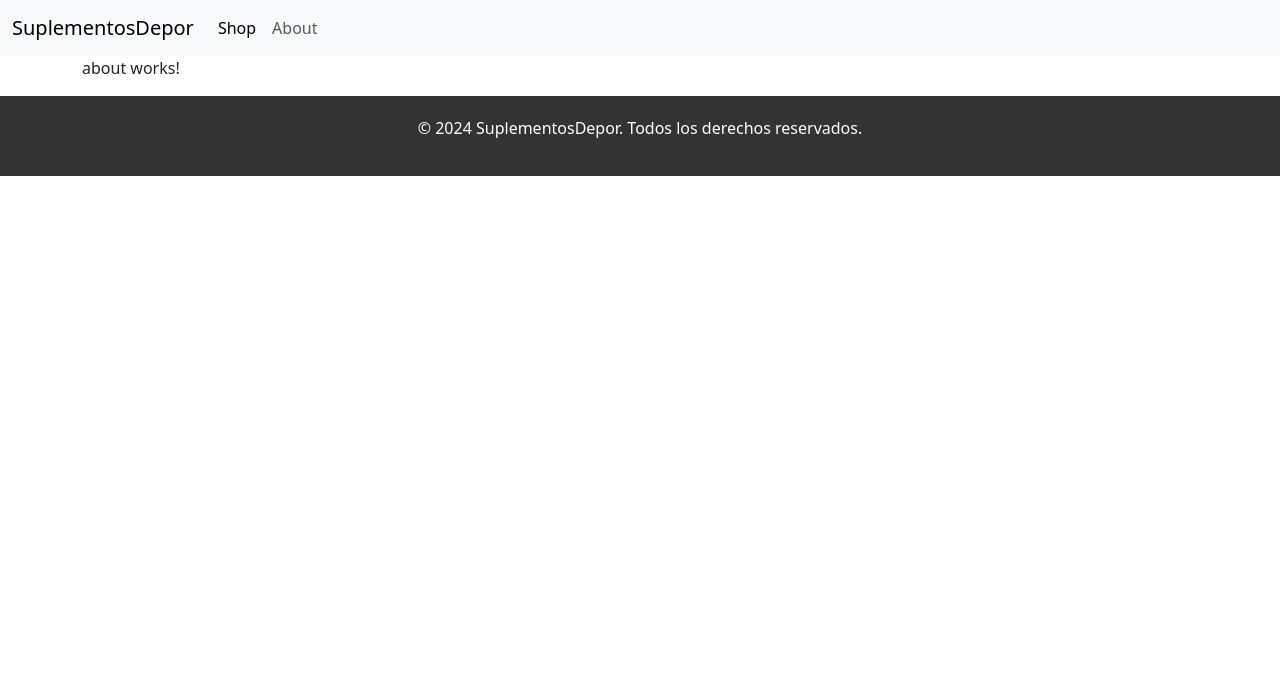
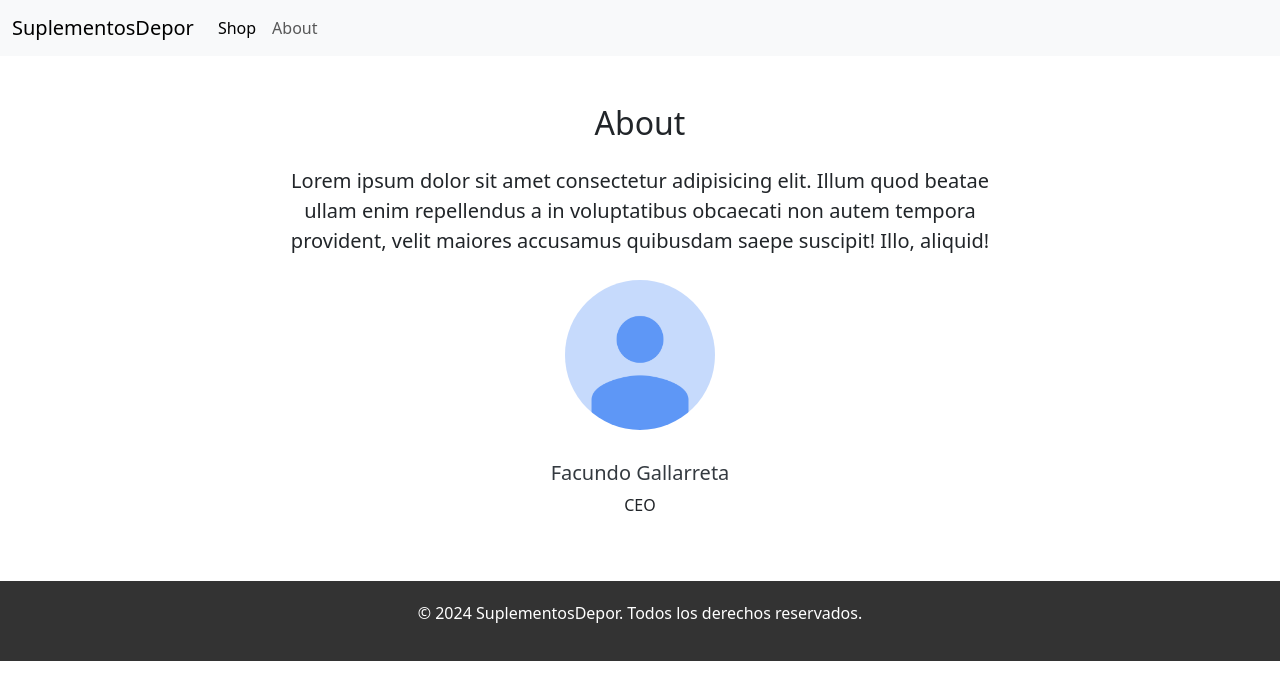
Before and after one commit to facug99/sem-angular-proy, an Angular app: page /about in a window 1280 px wide. Shown: the top 700 px of the page. Built offline with nearby package versions, Linux system fonts and the light colour scheme.

Commit message:
servicio article-data creado y agrego contenido a diferentes templates

```diff
--- a/src/app/about/about.component.html
+++ b/src/app/about/about.component.html
@@ -1 +1,19 @@
-<p>about works!</p>
+<section class="py-5">
+    <div class="container">
+        <div class="row justify-content-center text-center">
+            <div class="col-md-8">
+                <h2 class="mb-4">About</h2>
+                <p class="lead mb-4">Lorem ipsum dolor sit amet consectetur adipisicing elit. Illum quod beatae ullam
+                    enim repellendus a in voluptatibus obcaecati non autem tempora provident, velit maiores accusamus
+                    quibusdam saepe suscipit! Illo, aliquid!</p>
+            </div>
+        </div>
+        <div class="row justify-content-center text-center">
+            <div class="col-md-4">
+                <img src="assets/img/avatar.png" class="rounded-circle mb-3 imgAbout" alt="Dev">
+                <h5 class="nombre">Facundo Gallarreta</h5>
+                <p>CEO</p>
+            </div>
+        </div>
+    </div>
+</section>
--- a/src/app/about/about.component.scss
+++ b/src/app/about/about.component.scss
@@ -0,0 +1,9 @@
+.imgAbout {
+    width: 150px;
+    height: 150px;
+}
+
+.nombre {
+    color: #343a40;
+    margin-top: 15px;
+}
--- a/src/app/article-cart.service.ts
+++ b/src/app/article-cart.service.ts
@@ -25,5 +25,9 @@ export class ArticleCartService {
     this.shoppingList.next(this._shoppingList);
   }
 
+  removeShoppingList(article: Article) {
+    this._shoppingList.pop();
+    article.stock += article.quantity;
+  }
 
 }
--- a/src/app/article-data.service.ts
+++ b/src/app/article-data.service.ts
@@ -2,6 +2,7 @@ import { HttpClient } from '@angular/common/http';
 import { Injectable } from '@angular/core';
 import { Article } from './articles-list/Article';
 import { Observable } from 'rxjs';
+import { tap, TapObserver } from 'rxjs/operators';
 
 const URL = 'https://6684834c56e7503d1ae072d1.mockapi.io/api/articles';
 
@@ -13,8 +14,17 @@ export class ArticleDataService {
   constructor(private http: HttpClient) { }
 
   public getAll(): Observable<Article[]> {
-    // fetch('url', {method: 'GET'})
-    return this.http.get<Article[]>(URL);
+    return this.http.get<Article[]>(URL).pipe(
+      tap(articles => {
+        articles.forEach(article => article.quantity = 0);
+      })
+    );
+
+
+
+  }
+  public updateArticle(article: Article): void {
+
   }
 
 }
--- a/src/app/articles-list/Article.ts
+++ b/src/app/articles-list/Article.ts
@@ -1,5 +1,4 @@
 export interface Article {
-
     name: string;
     size: string;
     price: number;
--- a/src/app/articles-list/articles-list.component.scss
+++ b/src/app/articles-list/articles-list.component.scss
@@ -27,3 +27,7 @@ th {
     border: 2px solid red;
     background-color: lightcoral;
 }
+
+button {
+    width: 82px;
+}
--- a/src/app/articles-list/articles-list.component.ts
+++ b/src/app/articles-list/articles-list.component.ts
@@ -8,13 +8,14 @@ import { ArticleDataService } from '../article-data.service';
   styleUrl: './articles-list.component.scss'
 })
 export class ArticlesListComponent {
-
+  articles: Article[] = [];
   constructor(
     private shoppingCart: ArticleCartService,
     private articleDataService: ArticleDataService
   ) {
 
   }
+
   ngOnInit(): void {
     this.articleDataService.getAll().subscribe(articles => this.articles = articles);
 
@@ -25,6 +26,7 @@ export class ArticlesListComponent {
     article.quantity = 0;
 
   }
-  //Fake Data
-  articles: Article[] = [];
+
+
+
 }
--- a/src/app/shopping-cart/shopping-cart.component.html
+++ b/src/app/shopping-cart/shopping-cart.component.html
@@ -1,5 +1,17 @@
-<ul>
-    @for (article of (shoppingList$ |async); track article.name) {
-    <li>{{article.name}}: {{article.quantity}}</li>
-    }
-</ul>
+<h3 class="bg-primary p-2 text-white bg-gradient">Carrito</h3>
+<div class="container my-5">
+
+    <ul class="list-group">
+        @for (article of (shoppingList$ |async); track article.name) {
+        <li class="list-group-item d-flex justify-content-between align-items-center">
+            <div>
+                <h5>{{article.name}}</h5>
+                <p class="mb-0">{{article.quantity}}</p>
+            </div>
+            <span class="badge badge-primary badge-pill">{{article.quantity * article.price | currency}}</span>
+            <button class="btn btn-danger btn-sm" (click)="removeMethod(article)">Remove</button>
+        </li>
+        }
+    </ul>
+
+</div>
--- a/src/app/shopping-cart/shopping-cart.component.scss
+++ b/src/app/shopping-cart/shopping-cart.component.scss
@@ -0,0 +1,20 @@
+.list-group-item h5 {
+    margin: 0;
+}
+
+.list-group-item p {
+    margin: 0;
+    color: #6c757d;
+}
+
+.badge-primary {
+    background-color: #007bff;
+}
+
+.badge-success {
+    background-color: #28a745;
+}
+
+.btn-danger {
+    margin-left: 15px;
+}
--- a/src/app/shopping-cart/shopping-cart.component.ts
+++ b/src/app/shopping-cart/shopping-cart.component.ts
@@ -9,11 +9,17 @@ import { Observable } from 'rxjs';
   styleUrl: './shopping-cart.component.scss'
 })
 export class ShoppingCartComponent {
+
+
   shoppingList$: Observable<Article[]>;
 
   constructor(private shoppingCart: ArticleCartService) {
     this.shoppingList$ = shoppingCart.shoppingList.asObservable();
   }
+  removeMethod(article: Article) {
+    this.shoppingCart.removeShoppingList(article);
+
+  }
 
 
 }
```
Also changed, not shown: src/assets/img/avatar.png (added).
